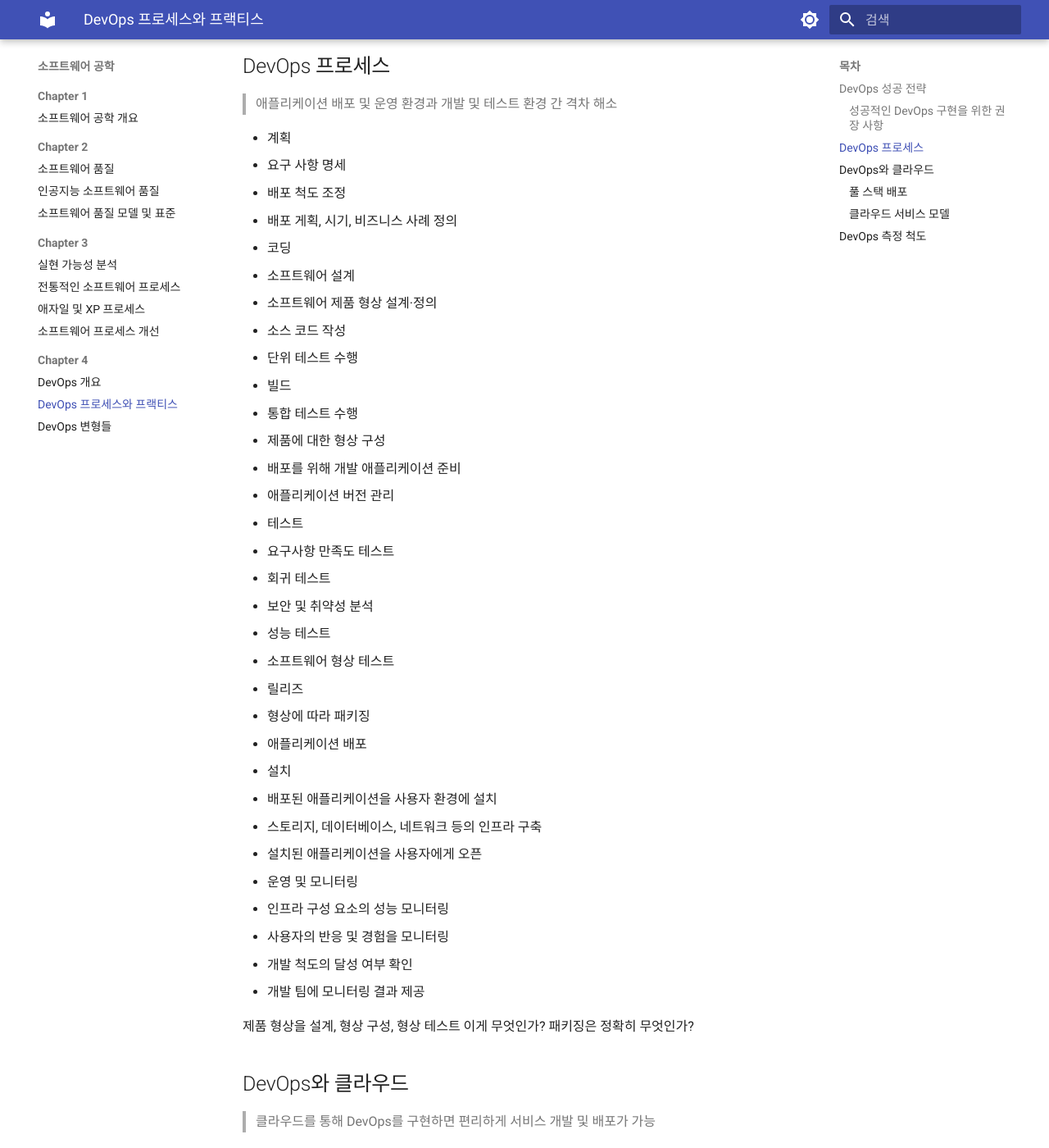
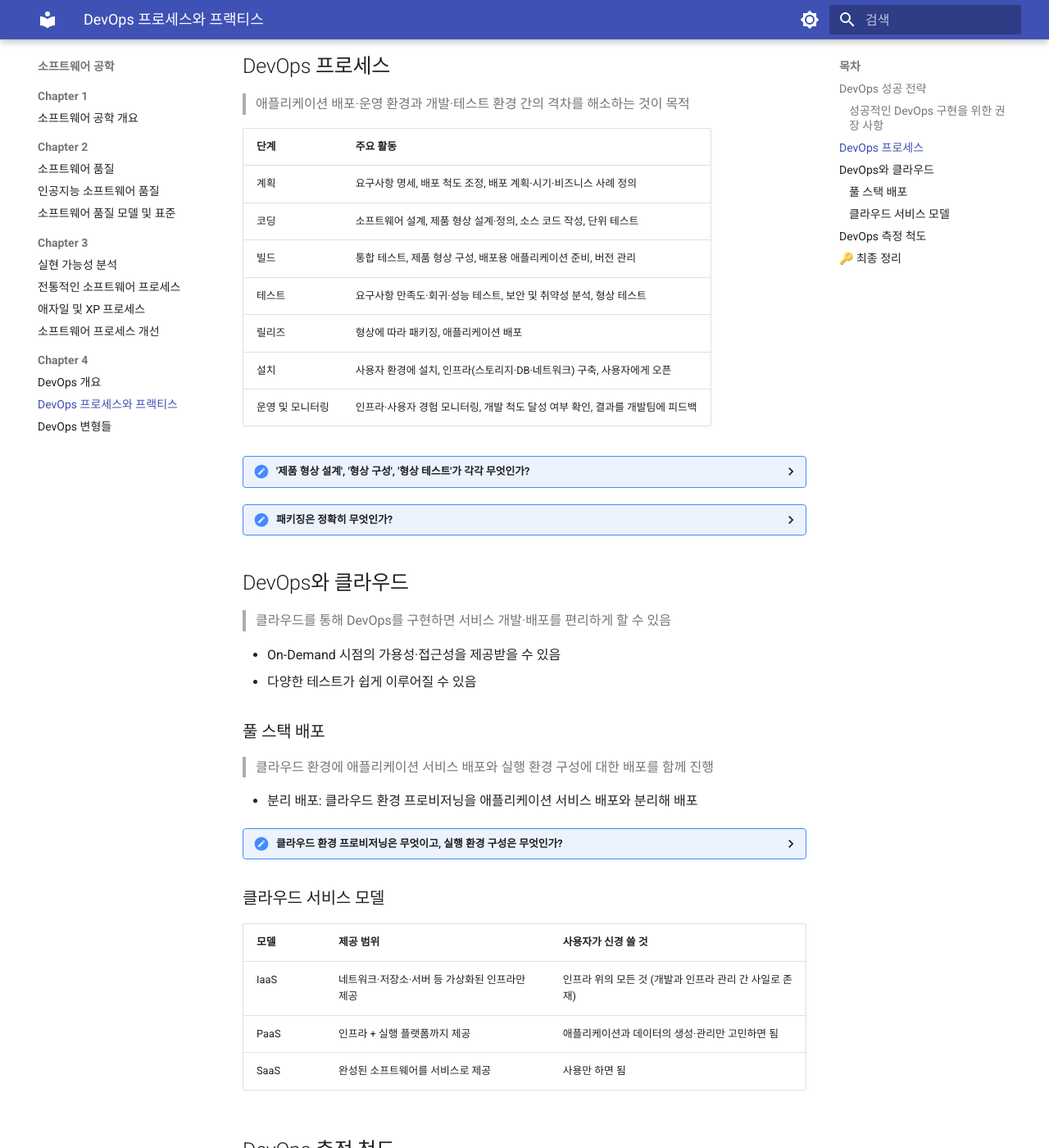
Before and after one commit to CokaNuri/CSBE, an MkDocs documentation site: the page built from docs/software-engineering/Chapter 4/02 DevOps 프로세스와 프랙티스.md, in a window 1280 px wide and 1400 px high, scrolled down 687 px. Shown: the whole window at 82% size. Built offline with MkDocs 1.6.1 and Material for MkDocs 9.7.7, drawn with Linux system fonts in a browser that asks for light colours; some of the changed text lies outside the part shown.

Commit message:
03 정리

```diff
--- a/docs/software-engineering/Chapter 4/02 DevOps 프로세스와 프랙티스.md
+++ b/docs/software-engineering/Chapter 4/02 DevOps 프로세스와 프랙티스.md
@@ -1,102 +1,116 @@
 # DevOps 프로세스와 프랙티스
 
 ## DevOps 성공 전략
-> 사일로 개발 방식을 타파하고 부서 간 효과적 의사소통이 필요
+
+> 사일로 개발 방식을 타파하고 부서 간 효과적인 의사소통이 필요
 
 ### 성공적인 DevOps 구현을 위한 권장 사항
 
 - DevOps 필요성 평가
 - 기존 사일로 방식 타파
-- 고객 중심 만족도 향상
+- 고객 중심의 만족도 향상
 - 작은 시작과 점진적 확장
 - 가능한 모든 곳의 자동화
-- 호환성 보장 도구
-- 개인화 함꼐 팀 성과 검토
+- 호환성을 보장하는 도구 사용
+- 개인 성과와 팀 성과를 함께 검토
 - 프로젝트 정보의 실시간 가시성 확보
-- 지속적 통합 및 배포
+- 지속적 통합 및 배포(CI/CD)
 - 모니터링 및 피드백을 통한 개선
 
 ## DevOps 프로세스
 
-> 애플리케이션 배포 및 운영 환경과 개발 및 테스트 환경 간 격차 해소
+> 애플리케이션 배포·운영 환경과 개발·테스트 환경 간의 격차를 해소하는 것이 목적
 
-- 계획
-  - 요구 사항 명세
-  - 배포 척도 조정
-  - 배포 게획, 시기, 비즈니스 사례 정의
+| 단계 | 주요 활동 |
+|------|-----------|
+| 계획 | 요구사항 명세, 배포 척도 조정, 배포 계획·시기·비즈니스 사례 정의 |
+| 코딩 | 소프트웨어 설계, 제품 형상 설계·정의, 소스 코드 작성, 단위 테스트 |
+| 빌드 | 통합 테스트, 제품 형상 구성, 배포용 애플리케이션 준비, 버전 관리 |
+| 테스트 | 요구사항 만족도·회귀·성능 테스트, 보안 및 취약성 분석, 형상 테스트 |
+| 릴리즈 | 형상에 따라 패키징, 애플리케이션 배포 |
+| 설치 | 사용자 환경에 설치, 인프라(스토리지·DB·네트워크) 구축, 사용자에게 오픈 |
+| 운영 및 모니터링 | 인프라·사용자 경험 모니터링, 개발 척도 달성 여부 확인, 결과를 개발팀에 피드백 |
 
-- 코딩
-  - 소프트웨어 설계
-  - 소프트웨어 제품 형상 설계·정의
-  - 소스 코드 작성
-  - 단위 테스트 수행
+<details><summary>'제품 형상 설계', '형상 구성', '형상 테스트'가 각각 무엇인가?</summary>
 
-- 빌드
-  - 통합 테스트 수행
-  - 제품에 대한 형상 구성
-  - 배포를 위해 개발 애플리케이션 준비
-  - 애플리케이션 버전 관리
 
-- 테스트
-  - 요구사항 만족도 테스트
-  - 회귀 테스트
-  - 보안 및 취약성 분석
-  - 성능 테스트
-  - 소프트웨어 형상 테스트
+제품 형상 설계·정의(코딩 단계)는 이 제품이 어떤 구성 요소들로 이뤄지는가를 정하는 일이다.
+어떤 모듈·라이브러리·의존성·버전이 제품을 구성하는지 관리 대상을 식별·정의한다.
 
-- 릴리즈
-  - 형상에 따라 패키징
-  - 애플리케이션 배포
+형상 구성(빌드 단계)은 그렇게 정의한 요소들을 실제로 하나의 빌드(기준선)로 조립하는 일이다.
+특정 버전의 부품들을 모아 일관된 하나의 결과물로 묶는다.
 
-- 설치
-  - 배포된 애플리케이션을 사용자 환경에 설치
-  - 스토리지, 데이터베이스, 네트워크 등의 인프라 구축
-  - 설치된 애플리케이션을 사용자에게 오픈
-- 운영 및 모니터링
-  - 인프라 구성 요소의 성능 모니터링
-  - 사용자의 반응 및 경험을 모니터링
-  - 개발 척도의 달성 여부 확인
-  - 개발 팀에 모니터링 결과 제공
+형상 테스트(테스트 단계)는 그렇게 조립된 구성이 통째로 올바른지 검증하는 일이다. 의도한 버전의 부품들이 빠짐없이 들어갔고, 서로 잘 맞물려 동작하는지 확인한다.
 
-제품 형상을 설계, 형상 구성, 형상 테스트 이게 무엇인가?
-패키징은 정확히 무엇인가?
+</details>
+
+<details><summary>패키징은 정확히 무엇인가?</summary>
+
+빌드된 애플리케이션을, 그것이 실행되는 데 필요한 모든 것(라이브러리·의존성·설정·메타데이터)과 함께 하나의 배포 가능한 단위로 묶는 작업 <br>이렇게 묶어두면 어느 환경으로 옮겨도 동일하게 설치·실행할 수 있음
+
+ex) 자바의 JAR/WAR 파일, 도커 이미지
+</details>
 
 ## DevOps와 클라우드
 
-> 클라우드를 통해 DevOps를 구현하면 편리하게 서비스 개발 및 배포가 가능
+> 클라우드를 통해 DevOps를 구현하면 서비스 개발·배포를 편리하게 할 수 있음
 
-- On-Demand 시점의 가용성 및 접근성 제공받을 수 있음
-- 다양한 테스트가 쉽게 이루어질 수 잇음
+- On-Demand 시점의 가용성·접근성을 제공받을 수 있음
+- 다양한 테스트가 쉽게 이루어질 수 있음
 
 ### 풀 스택 배포
 
 > 클라우드 환경에 애플리케이션 서비스 배포와 실행 환경 구성에 대한 배포를 함께 진행
 
-- 분리 배포 : 클라우드 환경 프로비저닝을 애플리케이션 서비스 배포와 분리하여 배포
+- 분리 배포: 클라우드 환경 프로비저닝을 애플리케이션 서비스 배포와 분리해 배포
 
-클라우드 환경 프로비저닝이 무엇인가? 실행 환경 구성이 무엇인가?
+<details><summary>클라우드 환경 프로비저닝은 무엇이고, 실행 환경 구성은 무엇인가?</summary>
+
+프로비저닝은 애플리케이션이 돌아가는 데 필요한 인프라 자원을 마련·할당하는 일 <br>
+클라우드에서 서버, 스토리지, 네트워크, 데이터베이스 같은 자원을 새로 띄우고 배정하는 것
+
+실행 환경 구성은 그 위에서 앱이 실제로 실행될 수 있도록 환경을 갖추는 일 <br>
+운영체제, 런타임(JVM, Node.js), 미들웨어, 각종 설정을 올려 앱이 동작할 토대를 만듦
+
+</details>
 
 ### 클라우드 서비스 모델
 
-- IaaS : 네트워크,저자소,서버 등을 포함하는 가상화된 인프라만 제공, 개발과 인프라 관리간 사일로 존재
-- Paas : 애플리케이션과 데이터 생성 및 관리만 고민하면 됨
+| 모델 | 제공 범위 | 사용자가 신경 쓸 것 |
+|------|-----------|---------------------|
+| IaaS | 네트워크·저장소·서버 등 가상화된 인프라만 제공 | 인프라 위의 모든 것 (개발과 인프라 관리 간 사일로 존재) |
+| PaaS | 인프라 + 실행 플랫폼까지 제공 | 애플리케이션과 데이터의 생성·관리만 고민하면 됨 |
+| SaaS | 완성된 소프트웨어를 서비스로 제공 | 사용만 하면 됨  |
 
 ## DevOps 측정 척도
 
-> 신속하고 지속적으로 배포하는 게 목적
+> 신속하고 지속적으로 배포하는 것이 목적이므로, 그 성과를 수치로 측정
 
-- 설치 주기
-- 설치 규모
-- 설치 시간
-- **소요 시간** : 작업을 시작하여 배포될 때까지 소요되는 시간
-- 고객 티켓
-- 자동 테스트 성공률
-- 결함 제거율
-- 가용성
-- 서비스 수준 협약
-- 서비스 활용 및 트래픽
-- 서비스 성능
-- 결함 발견 간 평균 시간
-- 결함 복구 간 평균 시간
+| 측정 척도 | 의미 |
+|-----------|------|
+| 설치 주기 / 규모 / 시간 | 배포를 얼마나 자주·얼마만큼·얼마나 빨리 하는가 |
+| **소요 시간** | 작업을 시작해 배포되기까지 걸리는 시간 |
+| 고객 티켓 | 사용자가 제기한 문제 건수 |
+| 자동 테스트 성공률 | 자동화된 테스트의 통과 비율 |
+| 결함 제거율 | 발견된 결함을 제거한 비율 |
+| 가용성 | 서비스가 정상 동작하는 시간 비율 |
+| 서비스 수준 협약(SLA) | 약속한 서비스 품질 기준 |
+| 서비스 활용·트래픽 | 실제 사용량과 부하 |
+| 서비스 성능 | 응답 속도 등 성능 지표 |
+| 결함 발견 간 평균 시간(MTBF) | 결함과 결함 사이의 평균 간격 |
+| 결함 복구 간 평균 시간(MTTR) | 장애 발생 후 복구까지 걸리는 평균 시간 |
 
-이렇게 많은 측정 척도 중 가장 중요한 건 무엇일까?
+<details><summary>이렇게 많은 척도 중 가장 중요한 것은 무엇일까?</summary>
+
+연구로 검증된 답이 있다. 수많은 척도 중 핵심은 보통 4가지로 압축
+
+- 설치 주기: 얼마나 자주 배포하는가
+- 소요 시간: 코드 작성부터 배포까지 얼마나 걸리는가
+- 변경 실패율(자동 테스트 성공률·결함 제거율과 연관): 배포가 장애로 이어지는 비율
+- 평균 복구 시간(MTTR): 장애가 나면 얼마나 빨리 복구하는가
+
+</details>
+
+## 🔑 최종 정리
+
+> 한 줄 요약: DevOps의 실행은 사일로를 허문 자동화된 순환 프로세스를 클라우드 위에서 돌리고, 속도와 안정성의 균형을 지표로 확인하는 일이다.
```
Also changed, not shown: docs/software-engineering/Chapter 4/03 DevOps 변형들.md (added, +86 -0 lines).
